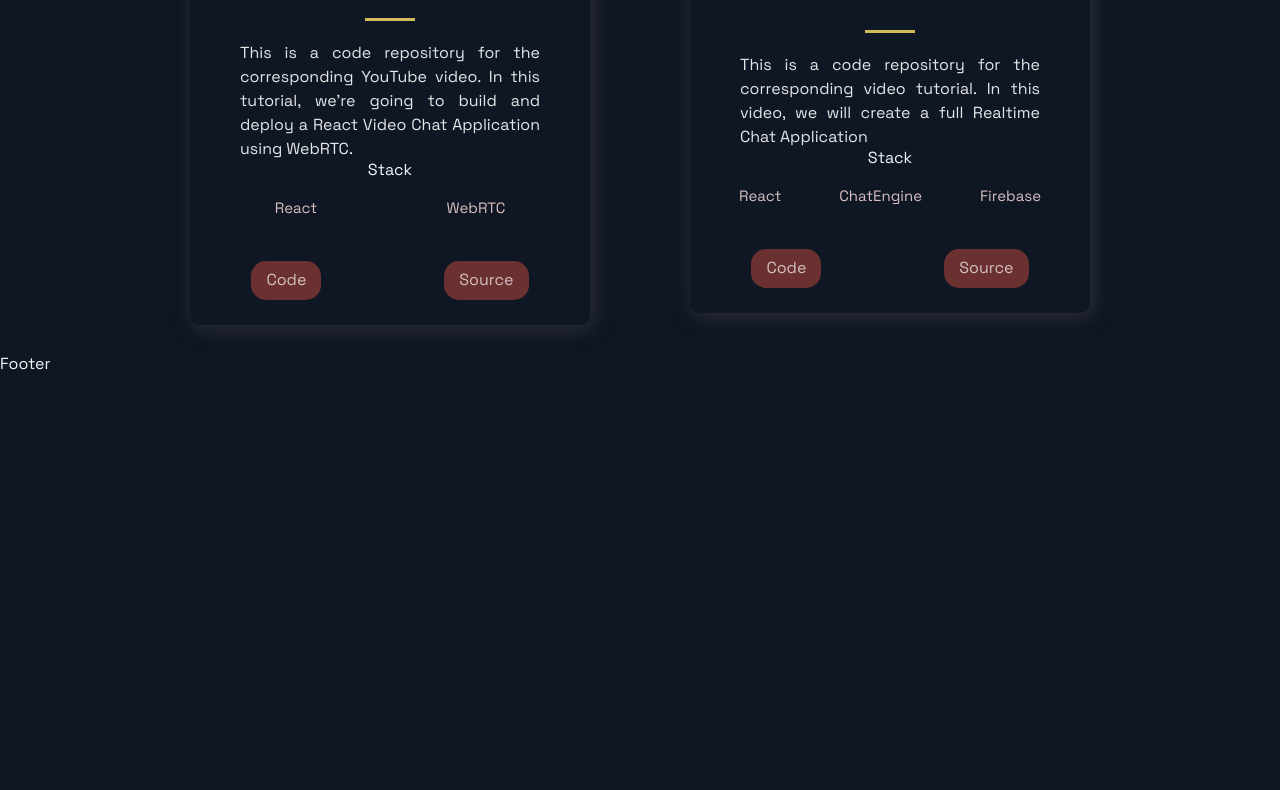
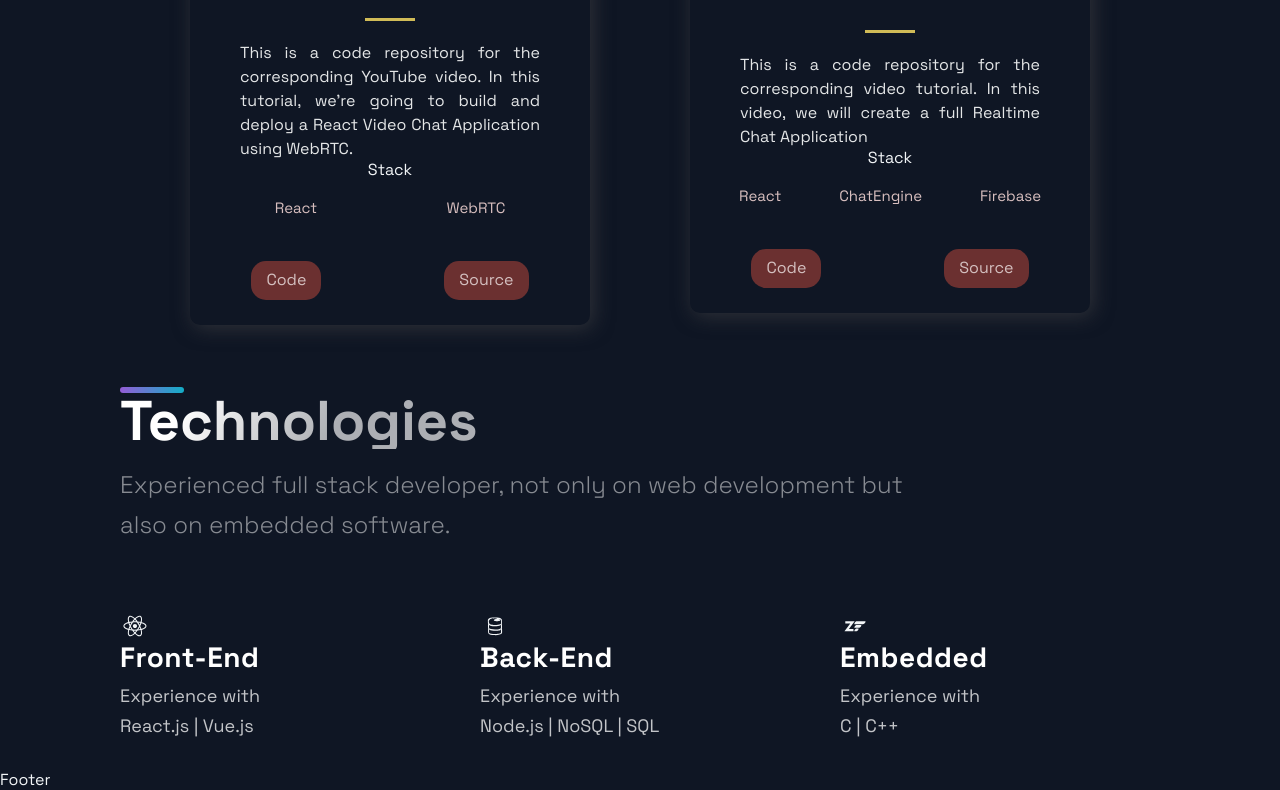
Before and after one commit to iancarlo-lab/portfolio, a Next.js app: page / in a window 1280 px wide. Shown: the part 3345-4135 px from the top of the page. Before the commit the page ends 3719 px from the top, so only its background shows below. Built offline with nearby package versions, Linux system fonts and the light colour scheme.

Commit message:
Adding Tech components & Style

```diff
--- /dev/null
+++ b/src/components/Technologies/Technologies.js
@@ -0,0 +1,60 @@
+import { DiFirebase, DiReact, DiZend } from "react-icons/di";
+import {
+  Section,
+  SectionDivider,
+  SectionText,
+  SectionTitle,
+} from "../../styles/GlobalComponents";
+import {
+  List,
+  ListContainer,
+  ListItem,
+  ListParagraph,
+  ListTitle,
+} from "./TechnologiesStyle";
+
+const Technologies = () => {
+  return (
+    <Section id="tech">
+      <SectionDivider />
+      <SectionTitle>Technologies</SectionTitle>
+      <SectionText>
+        Experienced full stack developer, not only on web development but also
+        on embedded software.
+      </SectionText>
+      <List>
+        <ListItem>
+          <DiReact size="3rem" />
+          <ListContainer>
+            <ListTitle>Front-End</ListTitle>
+            <ListParagraph>
+              Experience with <br />
+              React.js | Vue.js
+            </ListParagraph>
+          </ListContainer>
+        </ListItem>
+        <ListItem>
+          <DiFirebase size="3rem" />
+          <ListContainer>
+            <ListTitle>Back-End</ListTitle>
+            <ListParagraph>
+              Experience with <br />
+              Node.js | NoSQL | SQL
+            </ListParagraph>
+          </ListContainer>
+        </ListItem>
+        <ListItem>
+          <DiZend size="3rem" />
+          <ListContainer>
+            <ListTitle>Embedded</ListTitle>
+            <ListParagraph>
+              Experience with <br />C | C++
+            </ListParagraph>
+          </ListContainer>
+        </ListItem>
+      </List>
+    </Section>
+  );
+};
+
+export default Technologies;
--- /dev/null
+++ b/src/components/Technologies/TechnologiesStyle.js
@@ -0,0 +1,137 @@
+import styled from "styled-components";
+
+export const ImageContainer = styled.div`
+  text-align: center;
+  background-image: radial-gradient(
+    50% 50% at 50% 50%,
+    rgba(79, 108, 176, 0.25) 53.8%,
+    rgba(79, 108, 176, 0) 100%
+  );
+  width: 100%;
+  padding: 60px;
+  margin-top: 48px;
+  display: flex;
+  flex-direction: column;
+  align-items: center;
+  justify-content: center;
+
+  @media ${(props) => props.theme.breakpoints.lg} {
+    background-image: none;
+    padding: 0;
+    margin-top: 40px;
+  }
+  @media ${(props) => props.theme.breakpoints.md} {
+    background-image: none;
+    padding: 0;
+    margin-top: 16px;
+  }
+`;
+
+export const MainImage = styled.img`
+  width: 100%;
+`;
+
+export const List = styled.ul`
+  list-style-type: none;
+  display: grid;
+  grid-template-columns: repeat(3, 1fr);
+  gap: 40px;
+  margin: 3rem 0;
+
+  @media ${(props) => props.theme.breakpoints.lg} {
+    margin: 64px 0;
+  }
+
+  @media ${(props) => props.theme.breakpoints.md} {
+    margin: 64px 0;
+    gap: 24px;
+  }
+
+  @media ${(props) => props.theme.breakpoints.sm} {
+    display: flex;
+    flex-direction: column;
+    margin: 32px 0;
+  }
+`;
+
+export const ListContainer = styled.div`
+  display: flex;
+  flex-direction: column;
+
+  @media ${(props) => props.theme.breakpoints.sm} {
+    display: flex;
+    margin-left: 18px;
+  }
+`;
+
+export const ListTitle = styled.h4`
+  font-weight: 700;
+  font-size: 28px;
+  line-height: 32px;
+  letter-spacing: 0.02em;
+  color: #ffffff;
+  margin-bottom: 8px;
+
+  @media ${(props) => props.theme.breakpoints.md} {
+    font-size: 24px;
+    line-height: 28px;
+  }
+
+  @media ${(props) => props.theme.breakpoints.sm} {
+    font-size: 20px;
+    line-height: 28px;
+    letter-spacing: 0.02em;
+    margin-bottom: 4px;
+  }
+`;
+
+export const ListParagraph = styled.p`
+  font-size: 18px;
+  line-height: 30px;
+  color: rgba(255, 255, 255, 0.75);
+
+  @media ${(props) => props.theme.breakpoints.md} {
+    font-size: 16px;
+    line-height: 28px;
+  }
+
+  @media ${(props) => props.theme.breakpoints.sm} {
+    font-size: 14px;
+    line-height: 22px;
+  }
+`;
+
+export const ListItem = styled.li`
+  max-width: 320px;
+  display: flex;
+  flex-direction: column;
+
+  @media ${(props) => props.theme.breakpoints.md} {
+    max-width: 203px;
+  }
+
+  @media ${(props) => props.theme.breakpoints.sm} {
+    margin-bottom: 14px;
+    max-width: 320px;
+    flex-direction: row;
+  }
+`;
+
+export const ListIcon = styled.img`
+  display: block;
+  width: 48px;
+  height: 48px;
+  margin-bottom: 10px;
+
+  @media ${(props) => props.theme.breakpoints.md} {
+    width: 40px;
+    height: 40px;
+    margin-bottom: 8px;
+  }
+
+  @media ${(props) => props.theme.breakpoints.sm} {
+    width: 32px;
+    height: 32px;
+    margin-bottom: 0px;
+  }
+`;
--- a/src/pages/index.js
+++ b/src/pages/index.js
@@ -3,6 +3,7 @@
 import Hero from "../components/Hero/Hero";
 import BgAnimation from "../components/BackgroundAnimation/BgAnimation";
 import Projects from "../components/Projects/Project";
+import Technologies from "../components/Technologies/Technologies";
 
 function Home() {
   return (
@@ -12,6 +13,7 @@
       <BgAnimation />
       <Section />
       <Projects />
+      <Technologies />
     </Layout>
   );
 }
```
